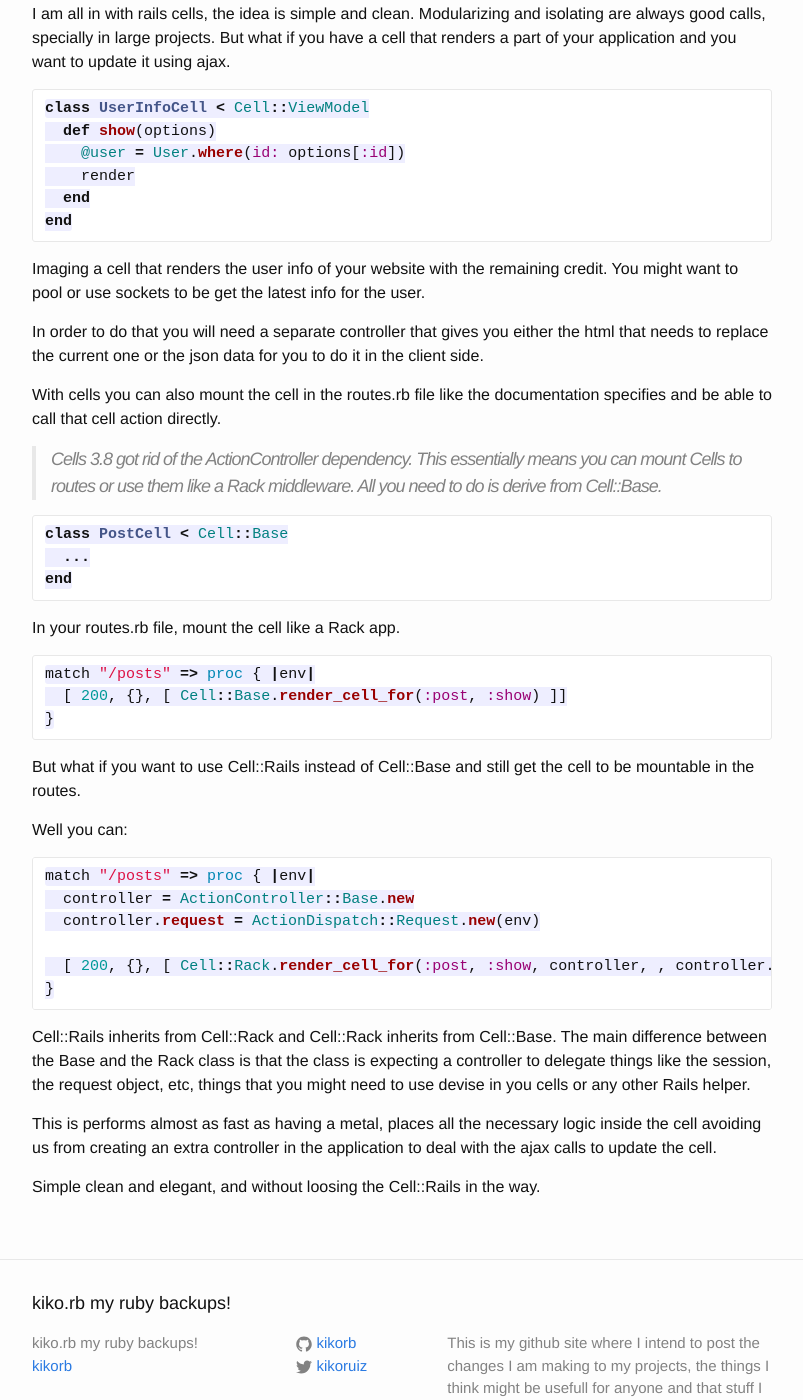
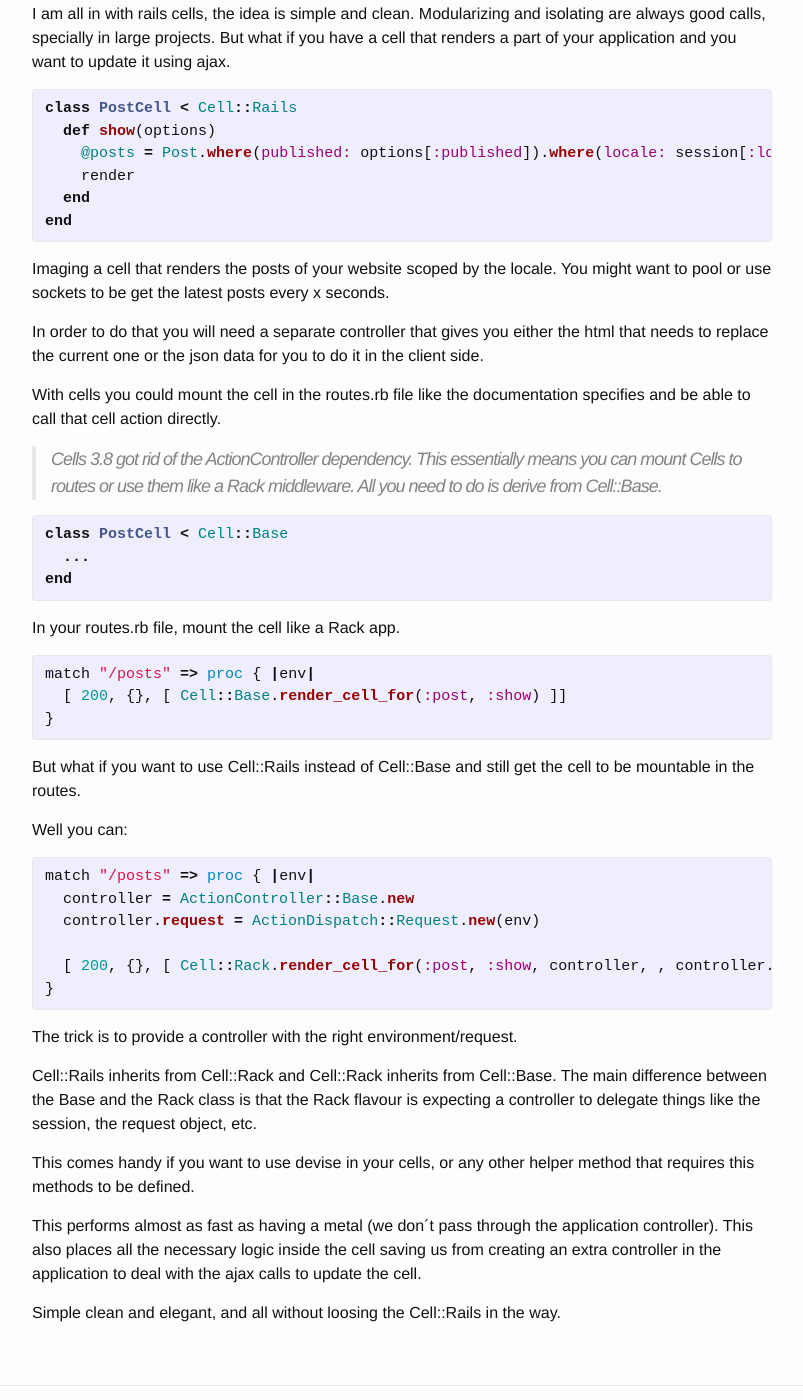
Before and after one commit to kikorb/kikorb.github.io, a Jekyll site: the page built from _posts/2015-05-19-mounting-rails-cells-in-rails-routes.md, in a window 1280 px wide and 1400 px high, scrolled down 198 px. Shown: the whole window, without its empty margins (238-1041 px from the left). Built offline with Jekyll 4.4.1, drawn with Linux system fonts in a browser that asks for light colours.

Commit message:
Changes in highlight syntax and typos

````diff
--- a/_posts/2015-05-19-mounting-rails-cells-in-rails-routes.md
+++ b/_posts/2015-05-19-mounting-rails-cells-in-rails-routes.md
@@ -6,50 +6,55 @@
 ---
 I am all in with rails cells, the idea is simple and clean. Modularizing and isolating are always good calls, specially in large projects. But what if you have a cell that renders a part of your application and you want to update it using ajax.
 
-```ruby
-class UserInfoCell < Cell::ViewModel
+{% highlight ruby %}
+class PostCell < Cell::Rails
   def show(options)
-    @user = User.where(id: options[:id])
+    @posts = Post.where(published: options[:published]).where(locale: session[:locale])
     render
   end
 end
-```
+{% endhighlight %}
 
-Imaging a cell that renders the user info of your website with the remaining credit. You might want to pool or use sockets to be get the latest info for the user.
+Imaging a cell that renders the posts of your website scoped by the locale. You might want to pool or use sockets to be get the latest posts every x seconds.
 
 In order to do that you will need a separate controller that gives you either the html that needs to replace the current one or the json data for you to do it in the client side.
 
-With cells you can also mount the cell in the routes.rb file like the documentation specifies and be able to call that cell action directly.
+With cells you could mount the cell in the routes.rb file like the documentation specifies and be able to call that cell action directly.
 
 > Cells 3.8 got rid of the ActionController dependency. This essentially means you can mount Cells to routes or use them like a Rack middleware. All you need to do is derive from Cell::Base.
 
-```ruby
+{% highlight ruby %}
 class PostCell < Cell::Base
   ...
 end
-```
+{% endhighlight %}
 
 In your routes.rb file, mount the cell like a Rack app.
-```ruby
+{% highlight ruby %}
 match "/posts" => proc { |env|
   [ 200, {}, [ Cell::Base.render_cell_for(:post, :show) ]]
 }
-```
+{% endhighlight %}
+
 But what if you want to use Cell::Rails instead of Cell::Base and still get the cell to be mountable in the routes.
 
 Well you can:
 
-```ruby
+{% highlight ruby %}
 match "/posts" => proc { |env|
   controller = ActionController::Base.new
   controller.request = ActionDispatch::Request.new(env)
 
   [ 200, {}, [ Cell::Rack.render_cell_for(:post, :show, controller, , controller.request.query_parameters) ]]
 }
-```
+{% endhighlight %}
 
-Cell::Rails inherits from Cell::Rack and Cell::Rack inherits from Cell::Base. The main difference between the Base and the Rack class is that the class is expecting a controller to delegate things like the session, the request object, etc, things that you might need to use devise in you cells or any other Rails helper.
+The trick is to provide a controller with the right environment/request.
 
-This is performs almost as fast as having a metal, places all the necessary logic inside the cell avoiding us from creating an extra controller in the application to deal with the ajax calls to update the cell.
+Cell::Rails inherits from Cell::Rack and Cell::Rack inherits from Cell::Base. The main difference between the Base and the Rack class is that the Rack flavour is expecting a controller to delegate things like the session, the request object, etc.
 
-Simple clean and elegant, and without loosing the Cell::Rails in the way.
+This comes handy if you want to use devise in your cells, or any other helper method that requires this methods to be defined.
+
+This performs almost as fast as having a metal (we don´t pass through the application controller). This also places all the necessary logic inside the cell saving us from creating an extra controller in the application to deal with the ajax calls to update the cell.
+
+Simple clean and elegant, and all without loosing the Cell::Rails in the way.
````
Also changed, not shown: _posts/2015-05-19-cells_in_rails.md (+11 -13 lines).
